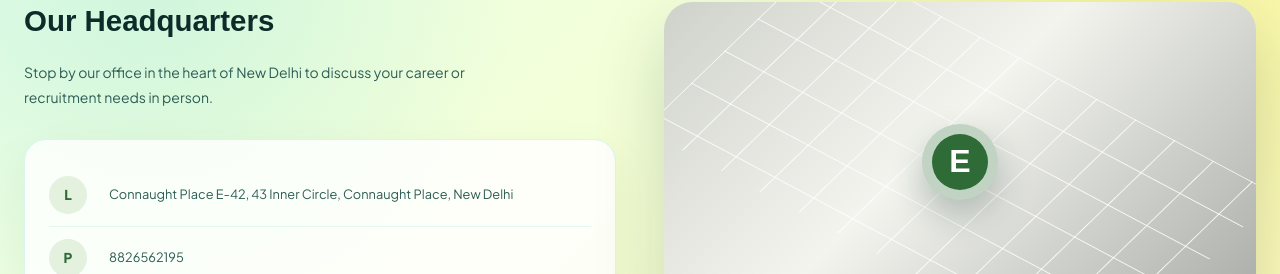
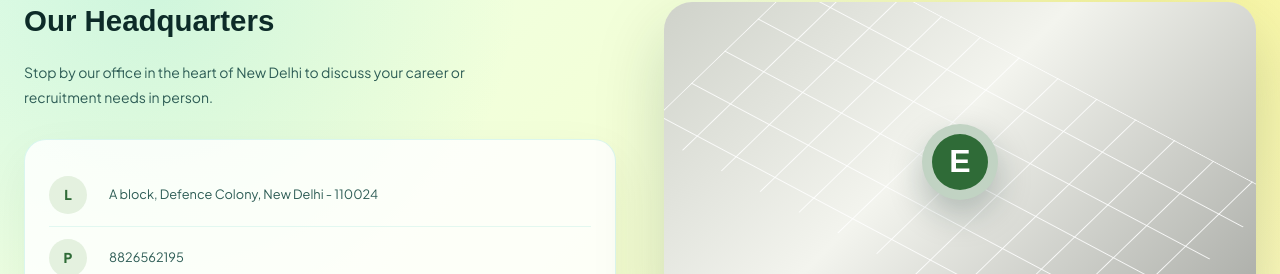
Before and after one commit to theone14122000/abcd, a Next.js app: page /contact in a window 1280 px wide. Shown: the part 1343-1617 px from the top of the page. Built offline with nearby package versions, Linux system fonts and the light colour scheme; a web font is replaced by a local one.

Commit message:
updated as asked

```diff
--- a/sections/contact/contact-headquarters.tsx
+++ b/sections/contact/contact-headquarters.tsx
@@ -3,7 +3,7 @@
 import { useEffect, useRef, useState } from "react";
 
 const contactRows = [
-  ["Location", "Connaught Place E-42, 43 Inner Circle, Connaught Place, New Delhi"],
+  ["Location", "A block, Defence Colony, New Delhi - 110024"],
   ["Phone", "8826562195"],
   ["Email", "E.choicescareersolution@gmail.com"],
 ];
```
